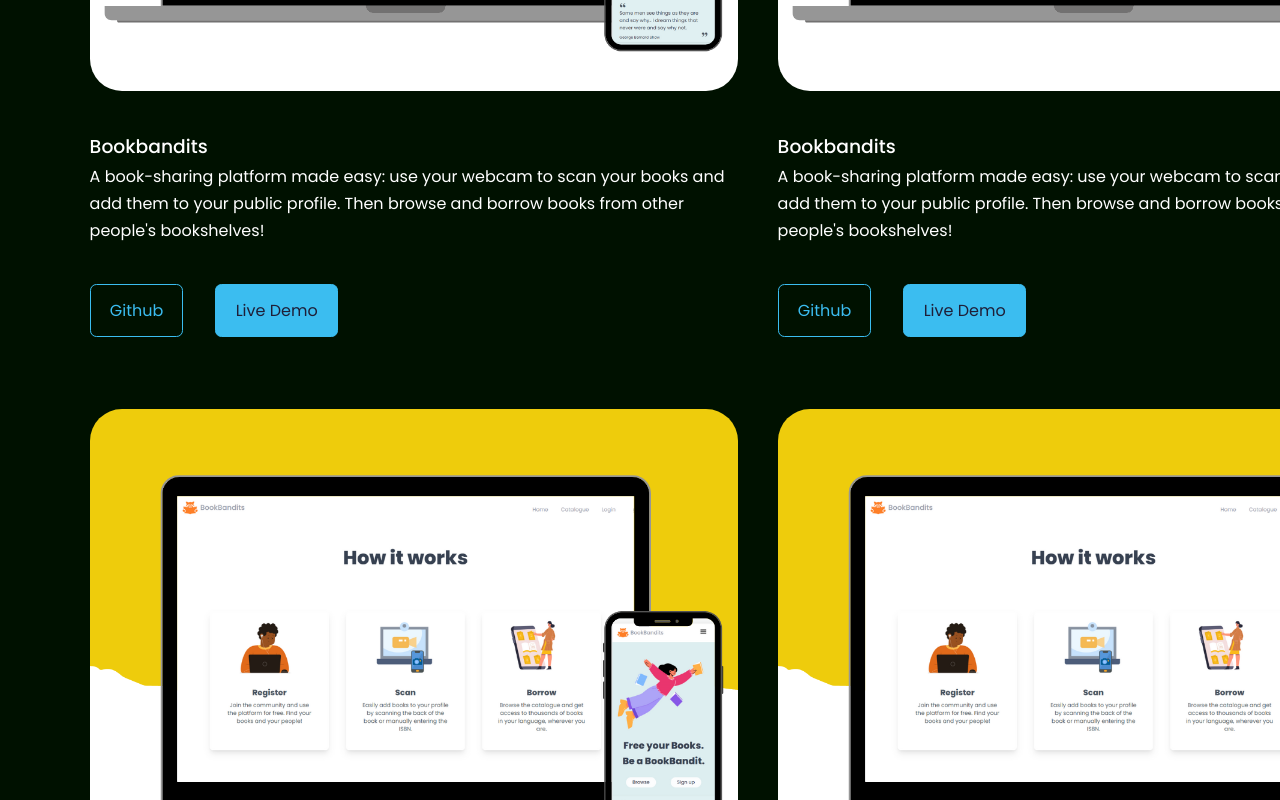
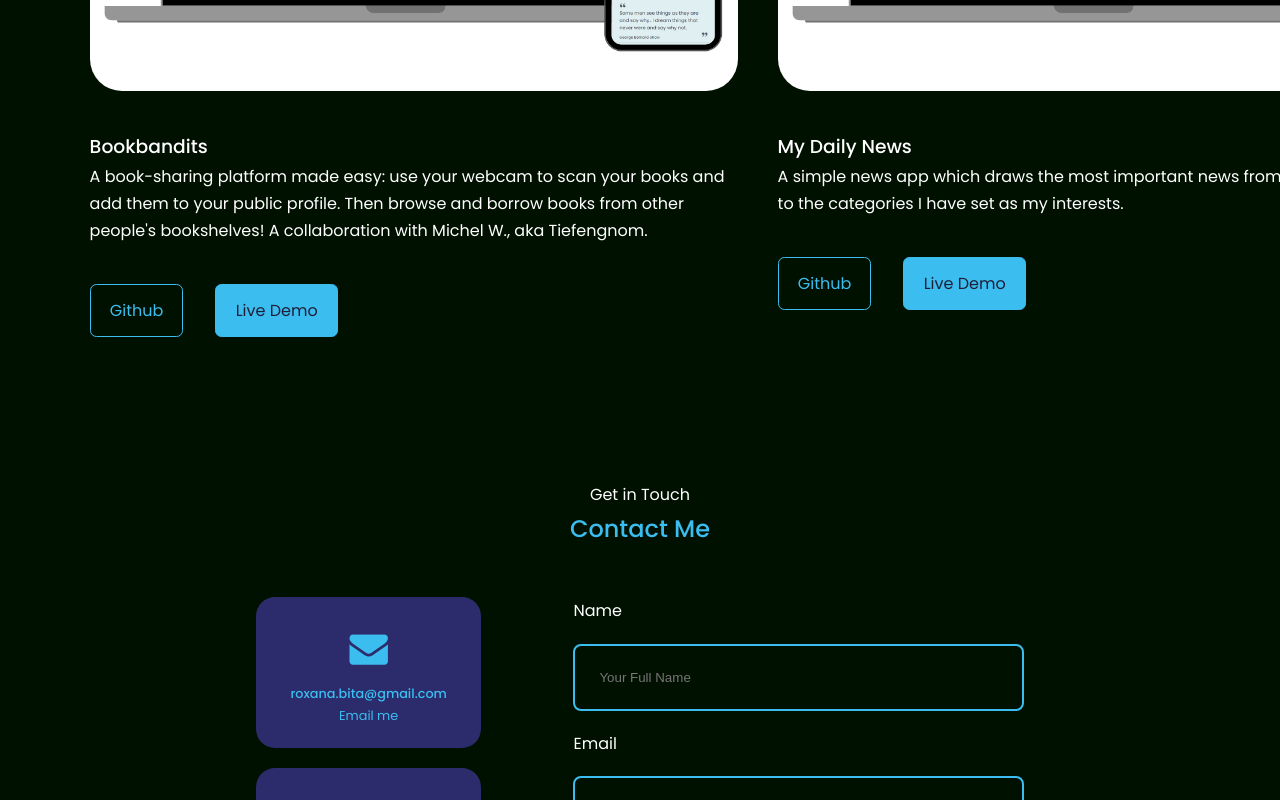
Before and after one commit to roxibi/Portfolio, a React (Create React App) app: page / in a window 1280 px wide. Shown: the part 2860-3660 px from the top of the page. Built offline with nearby package versions, Linux system fonts and the light colour scheme.

Commit message:
add mockup of news app

```diff
--- a/src/components/porfolio/Portfolio.jsx
+++ b/src/components/porfolio/Portfolio.jsx
@@ -9,37 +9,37 @@
             image: BB,
             title: "Bookbandits",
             description:
-                "A book-sharing platform made easy: use your webcam to scan your books and add them to your public profile. Then browse and borrow books from other people's bookshelves!",
+                "A book-sharing platform made easy: use your webcam to scan your books and add them to your public profile. Then browse and borrow books from other people's bookshelves! A collaboration with Michel W., aka Tiefengnom.",
             github: "https://github.com/Tiefengnom/BBFront",
             demo: "https://bbookbandits.netlify.app/",
         },
         {
             id: 2,
             image: BB,
-            title: "Bookbandits",
+            title: "My Daily News",
             description:
-                "A book-sharing platform made easy: use your webcam to scan your books and add them to your public profile. Then browse and borrow books from other people's bookshelves!",
-            github: "https://github.com/Tiefengnom/BBFront",
-            demo: "https://bbookbandits.netlify.app/",
+                "A simple news app which draws the most important news from an API according to the categories I have set as my interests.",
+            github: "https://github.com/roxibi/my-daily-news.github.io",
+            demo: "coming soon",
         },
-        {
-            id: 3,
-            image: BB,
-            title: "Bookbandits",
-            description:
-                "A book-sharing platform made easy: use your webcam to scan your books and add them to your public profile. Then browse and borrow books from other people's bookshelves!",
-            github: "https://github.com/Tiefengnom/BBFront",
-            demo: "https://bbookbandits.netlify.app/",
-        },
-        {
-            id: 4,
-            image: BB,
-            title: "Bookbandits",
-            description:
-                "A book-sharing platform made easy: use your webcam to scan your books and add them to your public profile. Then browse and borrow books from other people's bookshelves!",
-            github: "https://github.com/Tiefengnom/BBFront",
-            demo: "https://bbookbandits.netlify.app/",
-        },
+        // {
+        //     id: 3,
+        //     image: BB,
+        //     title: "Bookbandits",
+        //     description:
+        //         "A book-sharing platform made easy: use your webcam to scan your books and add them to your public profile. Then browse and borrow books from other people's bookshelves!",
+        //     github: "https://github.com/Tiefengnom/BBFront",
+        //     demo: "https://bbookbandits.netlify.app/",
+        // },
+        // {
+        //     id: 4,
+        //     image: BB,
+        //     title: "Bookbandits",
+        //     description:
+        //         "A book-sharing platform made easy: use your webcam to scan your books and add them to your public profile. Then browse and borrow books from other people's bookshelves!",
+        //     github: "https://github.com/Tiefengnom/BBFront",
+        //     demo: "https://bbookbandits.netlify.app/",
+        // },
     ];
 
     return (
```
Also changed, not shown: src/assets/mockup-news.png (added).
